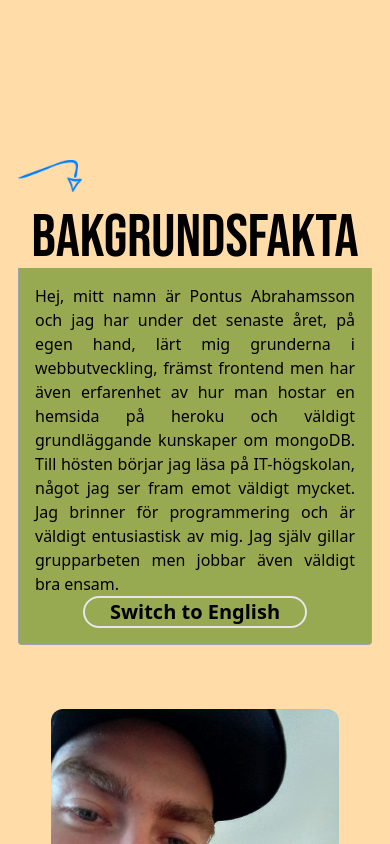
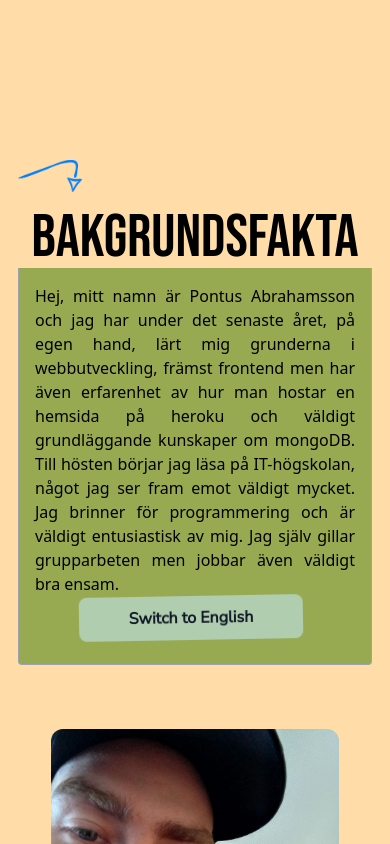
Before and after one commit to pontusva/portfolio, a React (Create React App) app: page / in a window 390 px wide. Shown: the top 844 px of the page. Built offline with nearby package versions, Linux system fonts and the light colour scheme.

Commit message:
fixed bakgrundsfakta

```diff
--- a/src/components/Home.js
+++ b/src/components/Home.js
@@ -5,7 +5,7 @@ import mobielArrow from "../components/assets/mobilearrow.png";
 import { FaGithub, FaInstagram, FaTwitter, FaTwitch } from "react-icons/fa";
 import ScrollAnimation from "./scroll/ScrollAnimation";
 import { useState } from "react";
-import { motion } from "framer-motion";
+import { motion, AnimatePresence } from "framer-motion";
 
 const Home = () => {
 	// Chaning the text to English (*)
@@ -38,67 +38,110 @@ const Home = () => {
 	const [english, setEnglish] = useState(true);
 	const [buttonLang, setButtonLang] = useState(true);
 
+
 	return (
 		<>
-            <div name='home' className='bg-beige '>
-                <div className='md:pt-44 pt-36'></div>
-                <div className='flex flex-row justify-center'>
-                    <div className='lg:flex flex-row justify-center'>
-                        <div className='h-96 md:h-auto md:w-96 flex-none bg-cover rounded-t md:rounded-t-none md:rounded-l text-center overflow-hidden hidden lg:block'>
-                            <img src={ProfilePic} alt='Pontus Abrahamsson' />
+			<div name="home" className="bg-beige ">
+				<div className="md:pt-44 pt-36"></div>
+				<div className="flex flex-row justify-center">
+					<div className="lg:flex flex-row justify-center">
+						<div className="h-96 md:h-auto md:w-96 flex-none bg-cover rounded-t md:rounded-t-none md:rounded-l text-center overflow-hidden hidden lg:block">
+							<img
+								src={ProfilePic}
+								alt="Pontus Abrahamsson"
+							/>
 						</div>
 						<img
 							src={mobielArrow}
-                            alt='an arrow'
-                            className='md:hidden w-16 h-16 object-contain'
+							alt="an arrow"
+							className="md:hidden w-16 h-16 object-contain"
 						/>
-                        <h1 className='text-6xl font-bebas text-center md:hidden'>
+						<h1 className="text-6xl font-bebas text-center md:hidden">
 							Bakgrundsfakta
 						</h1>
-                        <div className='border-r border-b border-l border-gray-400 md:border-l-0 md:border-t-0 md:border-8 md:border-gray-900 bg-moss rounded-b md:rounded-b-none md:rounded-r p-4 flex flex-col w-full justify-between justify-center leading-normal'>
-                            <div className='md:mb-8 flex flex-col justify-center'>
-                                <div className='hidden md:block font-bold md:text-7xl text-3xl mb-2 font-bebas text-center'>
+						<div className="border-r border-b border-l border-gray-400 md:border-l-0 md:border-t-0 md:border-8 md:border-gray-900 bg-moss rounded-b md:rounded-b-none md:rounded-r p-4 flex flex-col w-full justify-between leading-normal">
+							<div className="md:mb-8 flex flex-col justify-center">
+								<div className="hidden md:block font-bold md:text-7xl text-3xl mb-2 font-bebas text-center">
 									<h1>Bakgrundsfakta</h1>
 								</div>
+								<AnimatePresence>
+									<motion.div className="text-black text-base lg:w-96 w-80 text-justify m-auto">
+										{english ? (
 											<motion.p
-                                    className='text-black text-base lg:w-96 w-80 text-justify m-auto'
+												initial={{
+													opacity: 1,
+												}}
+												animate={{
+													opacity: [
+														0, 1,
+													],
+												}}
+												transition={{
+													duration: 1,
+												}}
 											>
-                                    {english ? swedish : englishAbout}
+												{swedish}
 											</motion.p>
+										) : (
+											<motion.p
+												initial={{
+													opacity: 1,
+												}}
+												animate={{
+													opacity: [
+														0, 0, 1,
+													],
+												}}
+												transition={{
+													duration: 1,
+												}}
+											>
+												{englishAbout}
+											</motion.p>
+										)}
+									</motion.div>
+								</AnimatePresence>
 							</div>
-                            <div className='flex justify-center'>
-                                <button
-                                    className='border-2 rounded-full font-bold text-xl w-56 text-center justify-self-center'
+							<div className="flex justify-center">
+								<motion.button
+									whileHover={{ scale: 1.1 }}
+									whileTap={{ scale: 0.8 }}
+									style={{
+										rotate: -1,
+									}}
+									className="w-56 text-center justify-self-center text-gray-900 bg-ash font-bold font-nunito rounded-lg text-md px-5 py-2.5 mr-2 mb-2 "
 									onClick={() => {
 										setEnglish(!english);
 										setButtonLang(!buttonLang);
 									}}
 								>
-                                    {buttonLang ? englishButton : swedishButton}
-                                </button>
+									{buttonLang
+										? englishButton
+										: swedishButton}
+								</motion.button>
 							</div>
 						</div>
 
-                        <div className='flex justify-center pt-16 pb-16'>
+						<div className="flex justify-center pt-16 pb-16">
 							<img
 								src={ProfilePic}
-                                alt='Pontus Abrahamsson'
-                                className='lg:hidden object-contain lg:w-96 w-72 rounded-xl '
+								alt="Pontus Abrahamsson"
+								className="lg:hidden object-contain lg:w-96 w-72 rounded-xl "
 							/>
 						</div>
 					</div>
 				</div>
 
-                <div className='md:h-40'></div>
-                <div className='bg-ash backdrop-blur-lg flex flex-row justify-center space-x-10 h-14 items-center w-full md:scale-95 md:-rotate-1'>
-                    <FaGithub className='w-10 h-10' />
-                    <FaInstagram className='w-10 h-10' />
-                    <FaTwitter className='w-10 h-10' />
-                    <FaTwitch className='w-10 h-10' />
+				<div className="md:h-40"></div>
+				<div className="bg-ash backdrop-blur-lg flex flex-row justify-center space-x-10 h-14 items-center w-full md:scale-95">
+					<FaGithub className="w-10 h-10" />
+					<FaInstagram className="w-10 h-10" />
+					<FaTwitter className="w-10 h-10" />
+					<FaTwitch className="w-10 h-10" />
 					<img
 						src={arrow}
-                        alt='arrow'
-                        className='w-36 h-36 pb-12 hidden md:block'
+						alt="arrow"
+						className="w-36 h-36 pb-12 hidden md:block"
 					/>
 				</div>
 				<ScrollAnimation />
--- a/src/components/Projects.js
+++ b/src/components/Projects.js
@@ -1,5 +1,5 @@
 import React from "react";
-import Astrological from "../components/assets/astrological.jpg";
+import Astrological from "../components/assets/calling.jpg";
 
 const projects = () => {
 	return (
--- a/src/components/scroll/ScrollAnimation.js
+++ b/src/components/scroll/ScrollAnimation.js
@@ -18,7 +18,7 @@ const ScrollAnimation = () => {
   return (
     <>
     <svg
-                    className='progress-icon w-16 h-16 fixed top-1 left-1 z-10'
+                    className='progress-icon w-16 h-16 fixed bottom-1 left-1 z-10'
                     viewBox='0 0 60 60'
                 >
                     <motion.path
```
Also changed, not shown: src/components/assets/astrological.jpg (deleted), src/components/assets/calling.jpg (added). Lines whose indentation alone changed are shown as unchanged.
